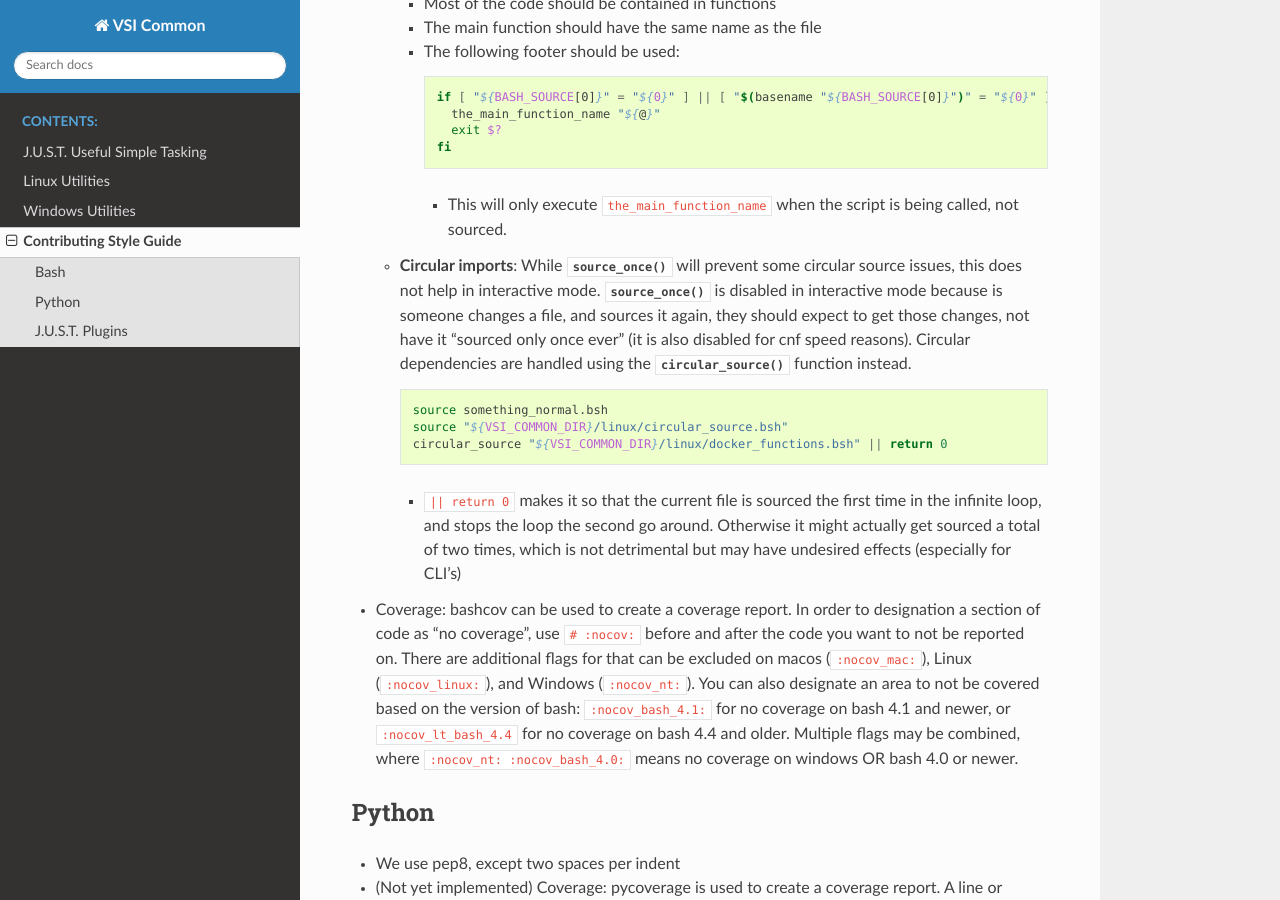
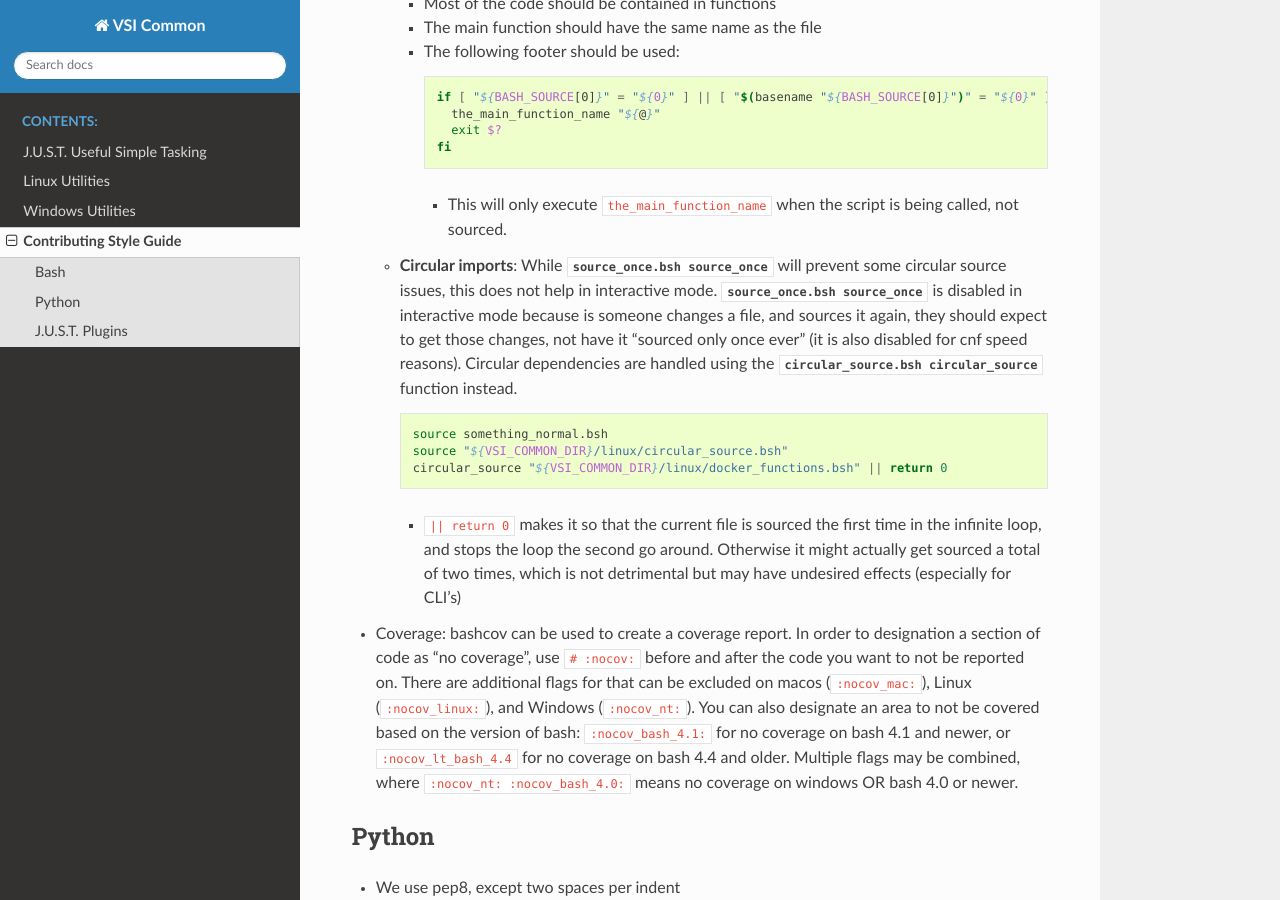
Before and after one commit to VisionSystemsInc/vsi_common, a Sphinx documentation site: the page built from docs/style.rst, in a window 1280 px wide and 900 px high, scrolled down 1816 px. Built offline with Sphinx 7.4.7 and the Read the Docs theme 2.0.0, drawn with Linux system fonts in a browser that asks for light colours; pages that are not in the unit, such as notebooks, are missing from menus.

Commit message:
Refactor and fix docs
Signed-off-by: Andy Neff <andy@visionsystemsinc.com>

```diff
--- a/docs/conf.py
+++ b/docs/conf.py
@@ -95,7 +95,7 @@ autodoc_mock_imports = ["pyopencl", "vtk", "numpy", "matplotlib",
                         "rpdb", "rpdb2", "PIL", "skimage", "mpl_toolkits",
                         "scipy", "IPython",
                         "brl_init", "boxm2_adaptor", "boxm2_scene_adaptor",
-                        "vpgl_adaptor_boxm2_batch"]
+                        "vpgl_adaptor_boxm2_batch", "yaml"]
 
 
 # Remove warnings due to a bug in the Python docs with nitpick_ignore
--- a/docs/style.rst
+++ b/docs/style.rst
@@ -106,7 +106,7 @@ We like to use `>&` for file descriptors (numbers), and `&>` for filenames
 
       * This will only execute ``the_main_function_name`` when the script is being called, not sourced.
 
-  * **Circular imports**: While :func:`source_once` will prevent some circular source issues, this does not help in interactive mode. :func:`source_once` is disabled in interactive mode because is someone changes a file, and sources it again, they should expect to get those changes, not have it "sourced only once ever" (it is also disabled for cnf speed reasons). Circular dependencies are handled using the :func:`circular_source` function instead.
+  * **Circular imports**: While :bash:func:`source_once.bsh source_once` will prevent some circular source issues, this does not help in interactive mode. :bash:func:`source_once.bsh source_once` is disabled in interactive mode because is someone changes a file, and sources it again, they should expect to get those changes, not have it "sourced only once ever" (it is also disabled for cnf speed reasons). Circular dependencies are handled using the :bash:func:`circular_source.bsh circular_source` function instead.
 
     .. code:: bash
 
```
Also changed, not shown: 10 other files.
